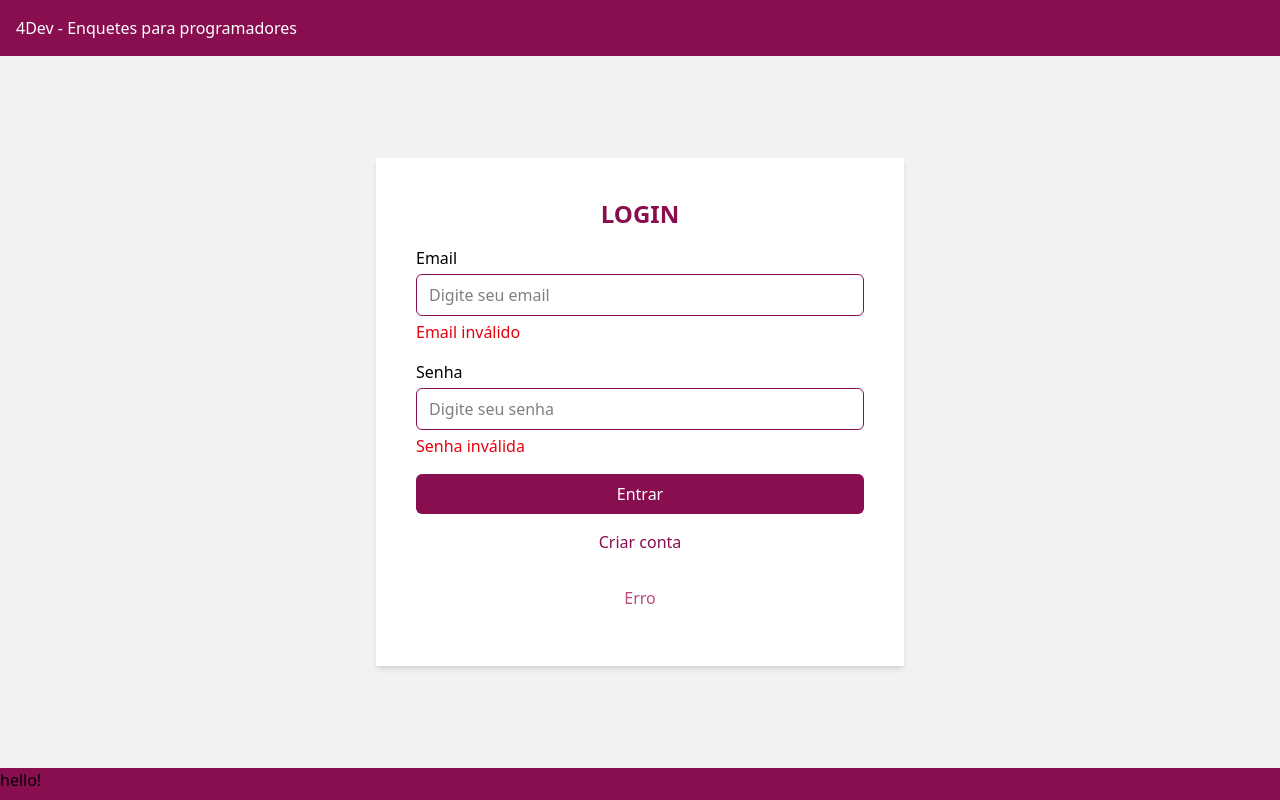
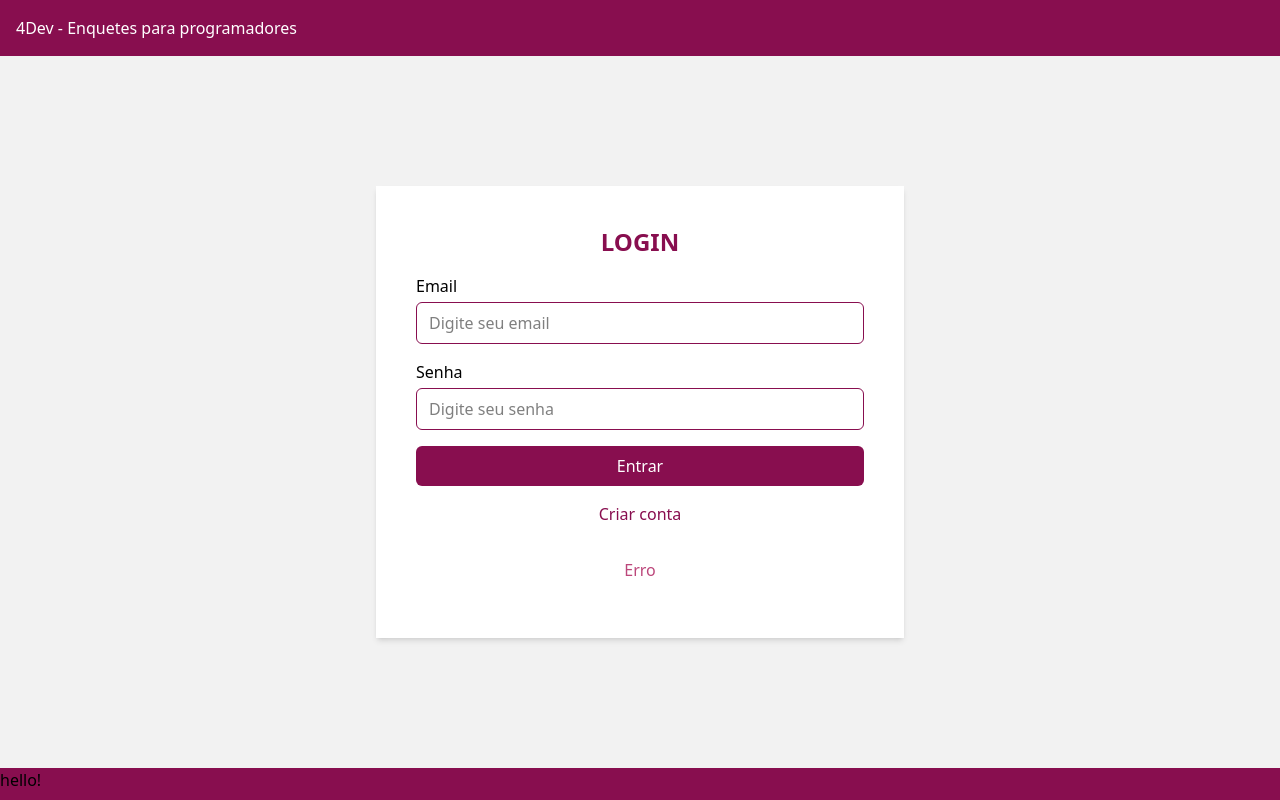
Before and after one commit to imcauan/clean-react, a React (Vite) app: page / in a window 1280 px wide. Built offline with nearby package versions, Linux system fonts and the light colour scheme.

Commit message:
refactor: move FormInput to its own file
Signed-off-by: Cauan Diniz <cauanrodiniz@gmail.com>

```diff
--- /dev/null
+++ b/src/presentation/components/form-input.tsx
@@ -0,0 +1,21 @@
+interface FormInputProps extends React.ComponentProps<"input"> {
+  label?: string;
+  errorMessage?: string;
+}
+
+export function FormInput({ label, errorMessage, ...props }: FormInputProps) {
+  return (
+    <div className="flex flex-col">
+      <label htmlFor={props.name} className="mb-1">
+        {label}
+      </label>
+      <input
+        {...props}
+        className="border w-md border-primary leading-10 rounded-md pl-3"
+      />
+      {errorMessage && (
+        <span className="text-red-600 mt-1">{errorMessage}</span>
+      )}
+    </div>
+  );
+}
--- a/src/presentation/components/index.ts
+++ b/src/presentation/components/index.ts
@@ -1,3 +1,4 @@
 export * from "./spinner";
 export * from "./login-header";
+export * from "./form-input";
 export * from "./footer";
--- a/src/presentation/pages/login.tsx
+++ b/src/presentation/pages/login.tsx
@@ -1,4 +1,4 @@
-import { Footer, LoginHeader } from "@/presentation/components";
+import { Footer, FormInput, LoginHeader } from "@/presentation/components";
 
 export function LoginPage() {
   return (
@@ -9,30 +9,18 @@ export function LoginPage() {
           <h2 className="text-2xl font-bold text-center uppercase text-primary">
             Login
           </h2>
-          <div className="flex flex-col">
-            <label htmlFor="email" className="mb-1">
-              Email
-            </label>
-            <input
+          <FormInput
+            label="Email"
+            name="email"
             type="email"
-              name="email"
             placeholder="Digite seu email"
-              className="border w-md border-primary leading-10 rounded-md pl-3"
           />
-            <span className="text-red-600 mt-1">Email inválido</span>
-          </div>
-          <div className="flex flex-col">
-            <label htmlFor="password" className="mb-1">
-              Senha
-            </label>
-            <input
+          <FormInput
+            label="Senha"
             type="password"
             name="password"
             placeholder="Digite seu senha"
-              className="border w-md border-primary leading-10 rounded-md pl-3"
           />
-            <span className="text-red-600 mt-1">Senha inválida</span>
-          </div>
           <button
             type="submit"
             className="bg-primary w-md text-white rounded-md p-2 cursor-pointer hover:opacity-90 flex justify-center items-center"
```
Lines whose indentation alone changed are shown as unchanged.
